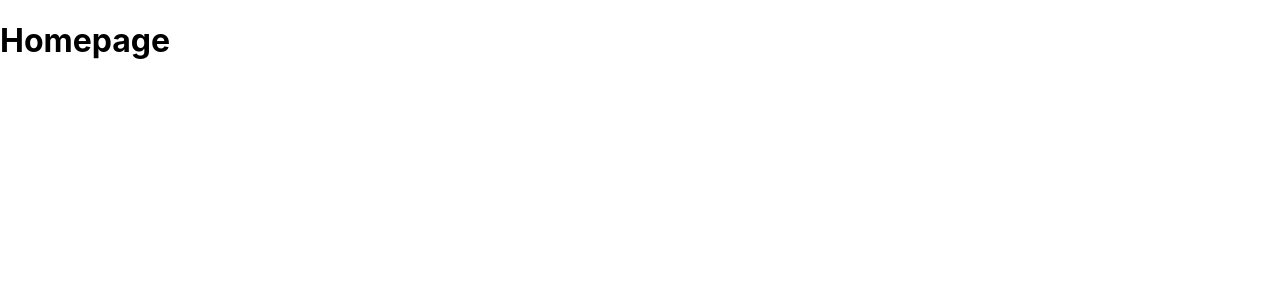
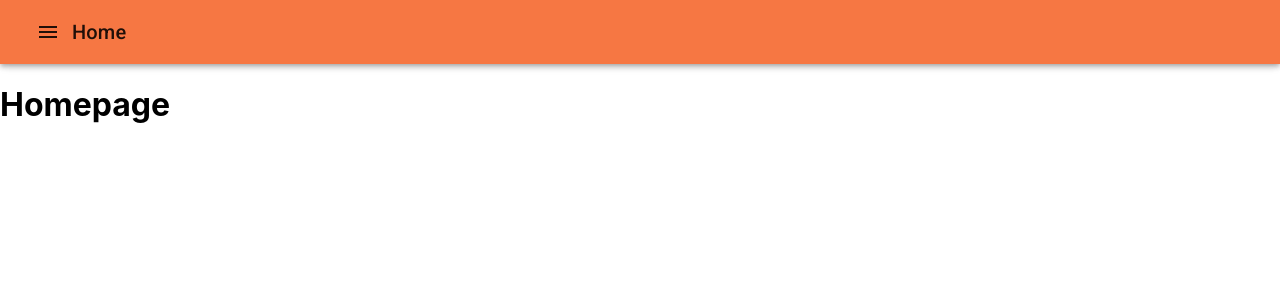
Before and after one commit to japerry911/Skylord_Couriers, a React (Create React App) app in the folder frontend/: page / in a window 1280 px wide. Shown: the top 300 px of the page. Built offline with nearby package versions, Linux system fonts and the light colour scheme.

Commit message:
cosmetically showing NavBar, not functioning yet

```diff
--- a/frontend/src/App.js
+++ b/frontend/src/App.js
@@ -2,11 +2,13 @@ import React from 'react';
 import Routes from './router/routes';
 import { ThemeProvider } from '@material-ui/styles';
 import theme from './misc/theme';
+import NavBar from './components/NavBar/NavBar';
 
 function App() {
   return (
     <div>
       <ThemeProvider theme={theme}>
+        <NavBar />
         <Routes />
       </ThemeProvider>
     </div>
--- /dev/null
+++ b/frontend/src/components/NavBar/NavBar.js
@@ -0,0 +1,31 @@
+import React, { useState } from 'react';
+import { useStyles } from './NavBarStyles';
+import MainToolbar from '../MainToolbar/MainToolbar';
+import MainDrawer from '../MainDrawer/MainDrawer';
+
+const NavBar = () => {
+    const classes = useStyles();
+
+    const [drawer, setDrawer] = useState(false);
+    const [title, setTitle] = useState('Home');
+
+    const toggleDrawer = () => {
+        setDrawer(!drawer);
+    };
+
+    return (
+        <div className={classes.root}>
+            <MainToolbar
+                title={title}
+                onMenuClick={toggleDrawer}
+            />
+            <MainDrawer
+                open={drawer}
+                onClose={toggleDrawer}
+                setTitle={setTitle}
+            />
+        </div>
+    );
+};
+
+export default NavBar;
--- /dev/null
+++ b/frontend/src/components/NavBar/NavBarStyles.js
@@ -0,0 +1,10 @@
+import makeStyles from '@material-ui/core/styles/makeStyles';
+
+export const useStyles = makeStyles(theme => ({
+    root: {
+        flexGrow: 1
+    },
+    flex: {
+        flex: 1
+    }
+}));
```
